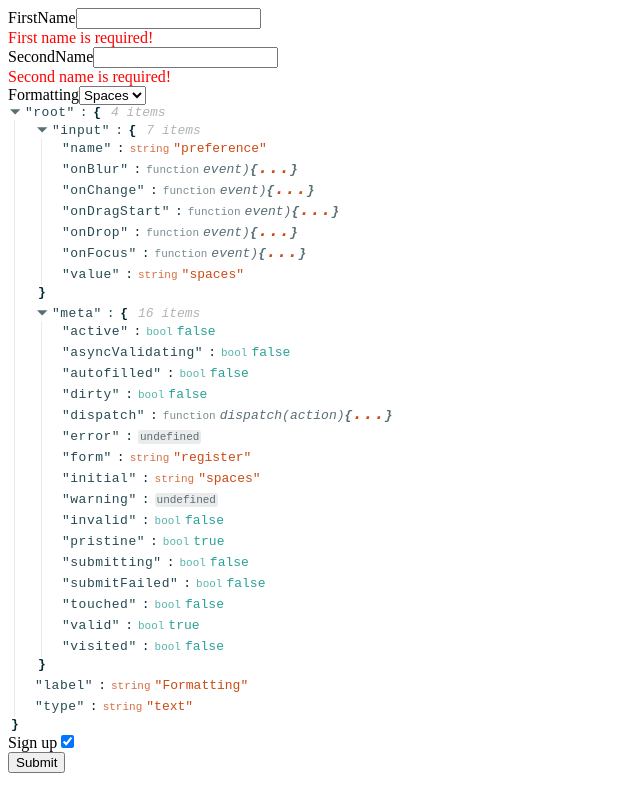
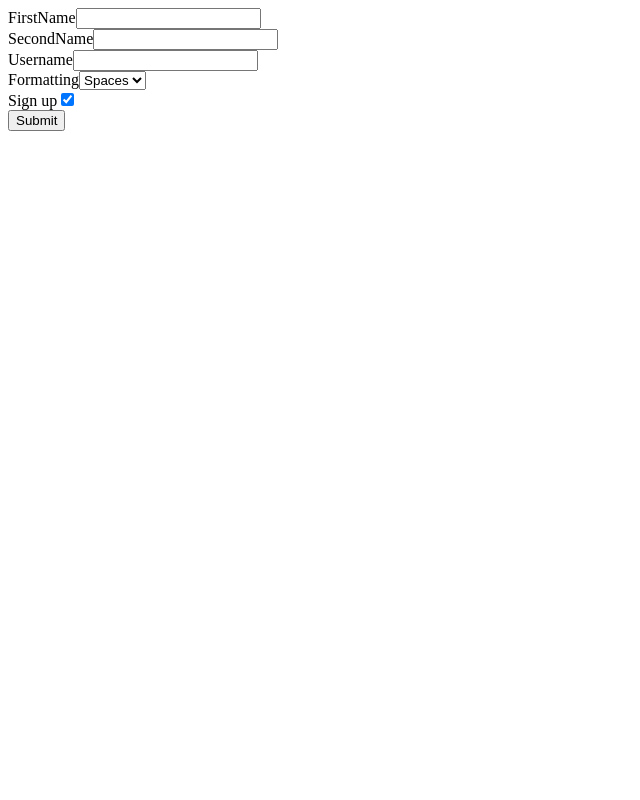
Before and after one commit to makarovas/formTraining, a React (Create React App) app: page / in a window 1280 px wide. Shown: the whole page, without its empty margins (0-640 px from the left). Built offline with nearby package versions, Linux system fonts and the light colour scheme.

Commit message:
fixed bug

```diff
--- a/src/components/RegisterForm.js
+++ b/src/components/RegisterForm.js
@@ -17,6 +17,12 @@ class RegisterForm extends Component {
         <Field
           name="secondName"
           label="SecondName"
+          component={customInput}
+          type="text"
+        />
+        <Field
+          name="username"
+          label="Username"
           component={customInput}
           type="text"
         />
--- a/src/components/fields/index.js
+++ b/src/components/fields/index.js
@@ -3,11 +3,14 @@ import ReactJson from "react-json-view";
 
 export const customInput = props => {
   const { label, input, type, meta } = props;
+  console.log(meta);
   return (
     <div>
       <label>{label}</label>
       <input {...input} type={type} />
-      {meta.error && <div style={{ color: "red" }}>{meta.error}</div>}
+      {meta.error && meta.touched && (
+        <div style={{ color: "red" }}>{meta.error}</div>
+      )}
       {/* <ReactJson src={props} /> */}
     </div>
   );
@@ -21,7 +24,7 @@ export const customSelect = props => {
         <option value="tabs">Tabs</option>
         <option value="spaces">Spaces</option>
       </select>
-      <ReactJson src={props} />
+      {/* <ReactJson src={props} /> */}
     </div>
   );
 };
--- a/src/validation/index.js
+++ b/src/validation/index.js
@@ -1,17 +1,17 @@
-export const validate = values => {
+export const validate = ({ firstName, secondName, username }) => {
   let errors = {};
-  if (!values.firstName) {
+  if (!firstName) {
     errors.firstName = "First name is required!";
   }
-  if (!values.secondName) {
+  if (!secondName) {
     errors.secondName = "Second name is required!";
   }
 
-  if (!values.username) {
+  if (!username) {
     errors.username = "username is required!";
-  } else if (values.username.length < 4) {
+  } else if (username.length < 4) {
     errors.username = "Username must be at least 4 characters long";
-  } else if (values.username.length > 10) errors.username = "WOW WOW STOP";
+  } else if (username.length > 10) errors.username = "WOW WOW STOP";
 
   return errors;
 };
```
